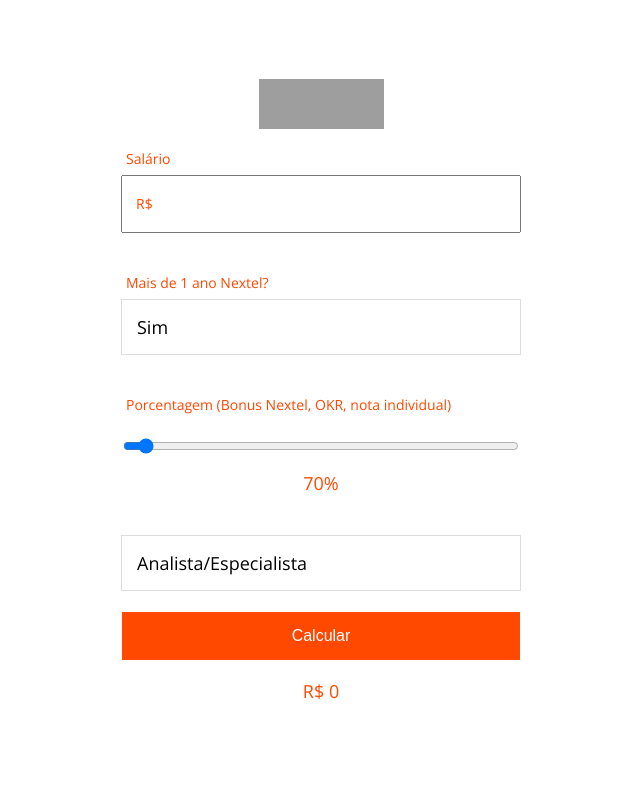
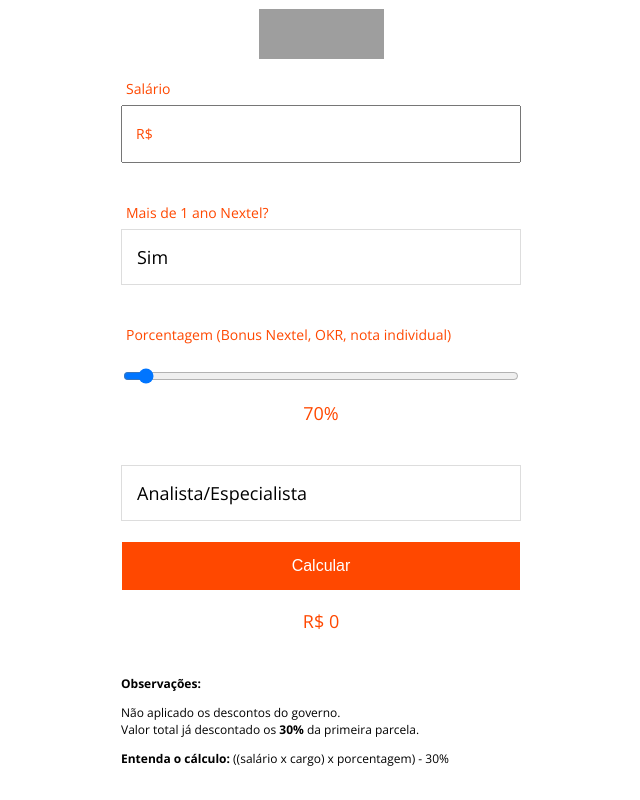
Before and after one commit to caiodesign/nextel-ppr, a React (Create React App) app: page / in a window 1280 px wide. Shown: the whole page, without its empty margins (319-959 px from the left). Built offline with nearby package versions, Linux system fonts and the light colour scheme; grey boxes are pictures that could not be loaded.

Commit message:
added a new notes

```diff
--- a/src/App.css
+++ b/src/App.css
@@ -7,6 +7,17 @@ label {
 }
 
 form {
+  width: 400px;
+  max-width: 100%;
+}
+
+ul {
+  list-style: none;
+  text-align: left;
+  font-size: 12px;
+  margin-left: 0px;
+  padding-left: 0px;
+  color: #000;
   width: 400px;
   max-width: 100%;
 }
@@ -90,3 +101,11 @@ button:hover{
   padding-top: 45px;
   padding-left: 15px;
 }
+
+.text-bold{
+  font-weight: bold;
+}
+
+.text-bold span{
+  font-weight: 400;
+}
--- a/src/App.js
+++ b/src/App.js
@@ -127,6 +127,12 @@ class App extends Component {
             <button type="submit">Calcular</button>
           </form>
           <p>{bonus ? (`R$ ${bonus}`) : 'R$ 0'}</p>
+          <ul>
+            <p className="text-bold">Observações:</p>
+            <li>Não aplicado os descontos do governo.</li>
+            <li>Valor total já descontado os <span className="text-bold">30%</span> da primeira parcela.</li>
+            <p className="text-bold">Entenda o cálculo:  <span>((salário x cargo) x porcentagem) - 30%</span></p>
+          </ul>
         </header>
       </div>
     )
--- a/src/utils/calculator.js
+++ b/src/utils/calculator.js
@@ -1,14 +1,14 @@
 export const pprCalculator = ({ salary, months, role, rate }, cb) => {
-    let bonus = ((salary * role) * rate) * 0.7
+    let bonus = (((salary * role) * rate) * 0.7).toFixed(2)
 
     if(months) {
         const monthsInPercent = (months / 12)
-        bonus = (bonus * monthsInPercent)
+        bonus = (bonus * monthsInPercent).toFixed(2)
     }
 
-    if(cb) return cb(bonus.toFixed(2))
+    if(cb) return cb(bonus)
 
-    return bonus.toFixed(2)
+    return bonus
 }
 
 export default pprCalculator
```
